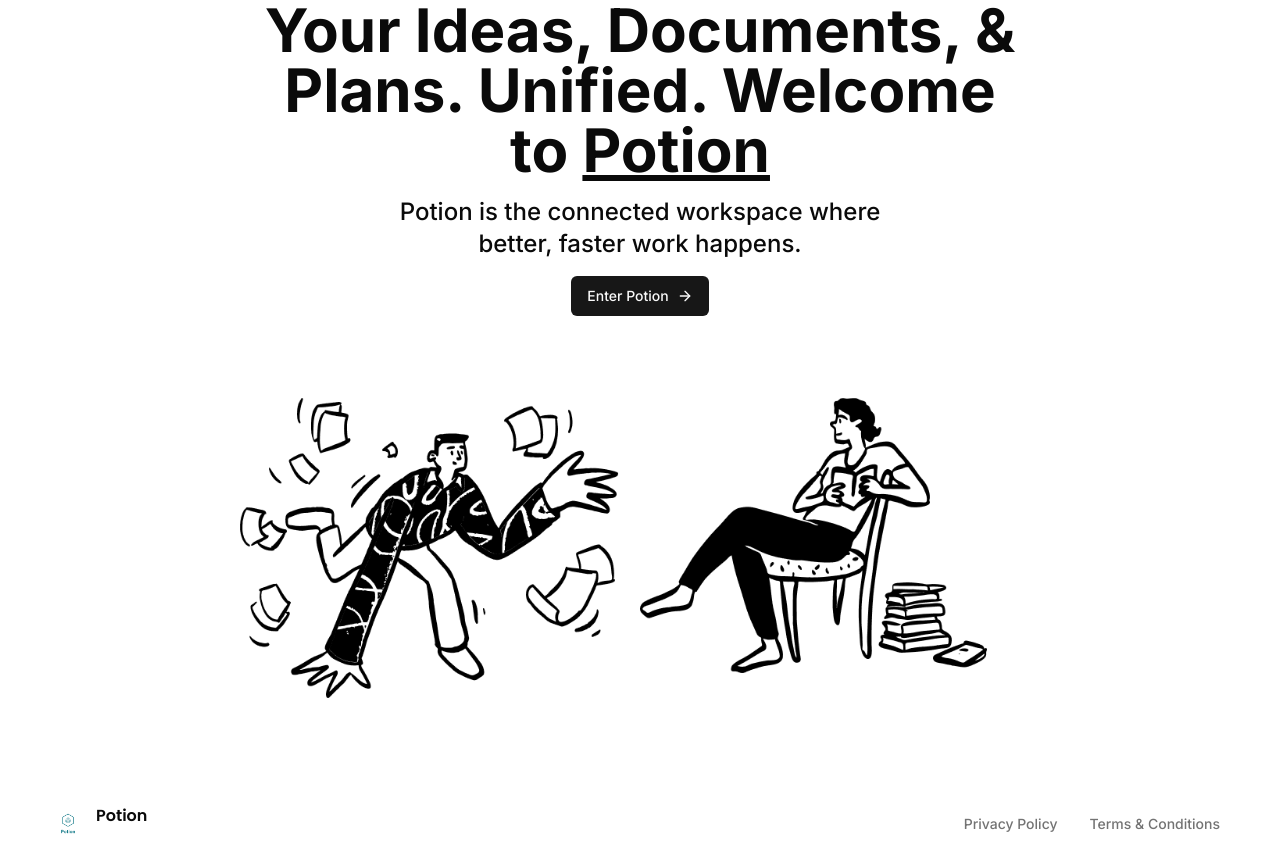
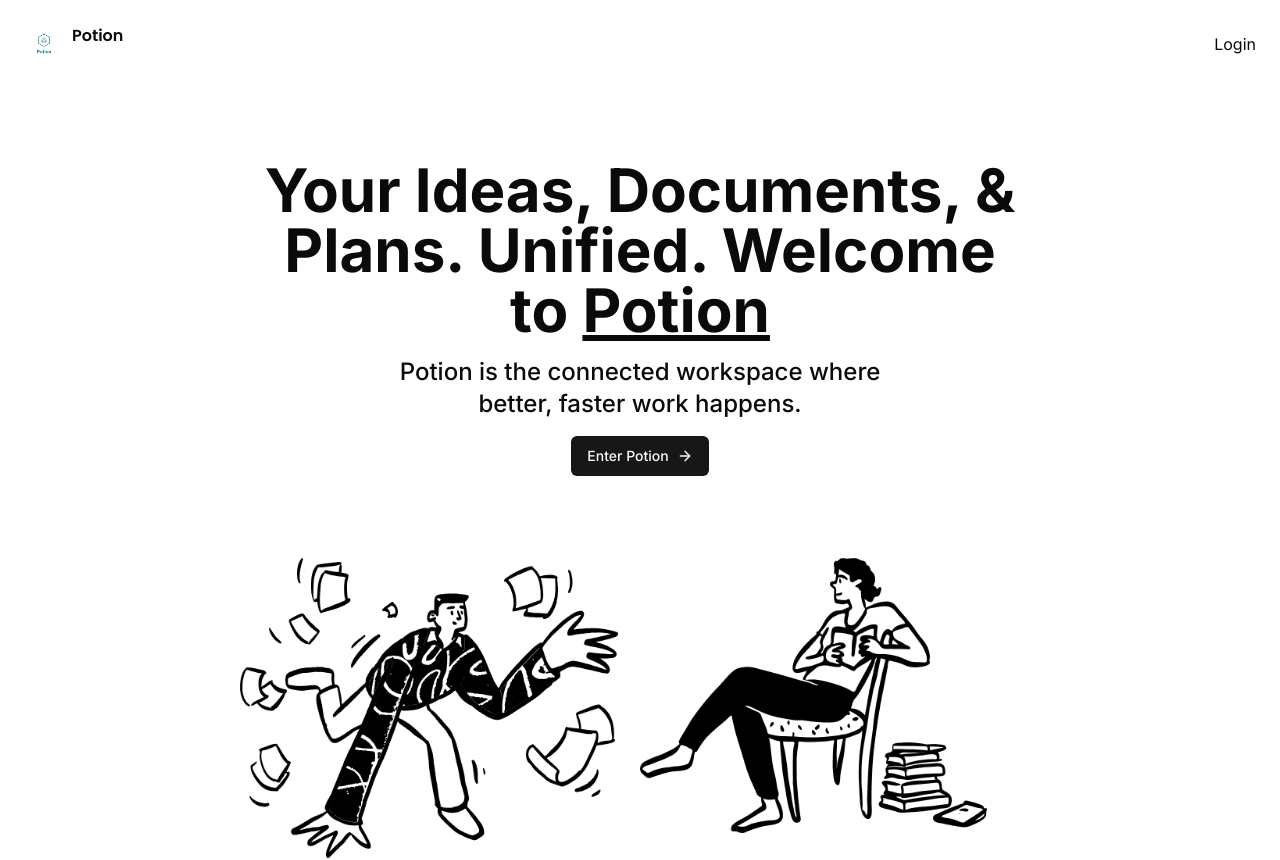
Before and after one commit to UTKARSHBHA/notionClone, a Next.js app: page / in a window 1280 px wide. Shown: the top 860 px of the page. Built offline with nearby package versions, Linux system fonts and the light colour scheme.

Commit message:
add navbar

```diff
--- /dev/null
+++ b/app/(marketing)/_components/navbar.tsx
@@ -0,0 +1,24 @@
+"use client";
+
+import { useScrollTop } from "@/hooks/use-scroll-top";
+import { cn } from "@/lib/utils";
+import React from "react";
+import Logo from "./logo";
+
+const Navbar = () => {
+  const scrolled = useScrollTop();
+
+  return (
+    <div
+      className={cn(
+        "z-50 bg-background fixed top-0 flex items-center w-full p-6",
+        scrolled && "border-b shadow-sm",
+      )}
+    >
+        <Logo/>
+        <div className="md:ml-auto md:justify-end justify-between w-full flex items-center gap-x-2">Login</div>
+    </div>
+  );
+};
+
+export default Navbar;
--- /dev/null
+++ b/app/(marketing)/layout.tsx
@@ -0,0 +1,14 @@
+import Navbar from "./_components/navbar";
+
+const MarketingLayout = ({children} : {children : React.ReactNode;}) => {
+    return (
+        <div className="h-full">
+            <Navbar/>
+            <main className="h-full pt-40">
+                {children}
+            </main>
+        </div>
+     );
+}
+
+export default MarketingLayout;
--- /dev/null
+++ b/hooks/use-scroll-top.tsx
@@ -0,0 +1,20 @@
+import { useState, useEffect } from "react";
+
+export const useScrollTop = (threshold = 10) => {
+  const [scrolled, setScrolled] = useState(false);
+
+  useEffect(() => {
+    const handleScroll = () => {
+      if (window.scrollY > threshold) {
+        setScrolled(true);
+      } else {
+        setScrolled(false);
+      }
+    };
+
+    window.addEventListener("scroll", handleScroll);
+    return () => window.removeEventListener("scroll", handleScroll);
+  }, [threshold]);
+
+  return scrolled;
+}
```
Also changed, not shown: qnatome.txt (added).
